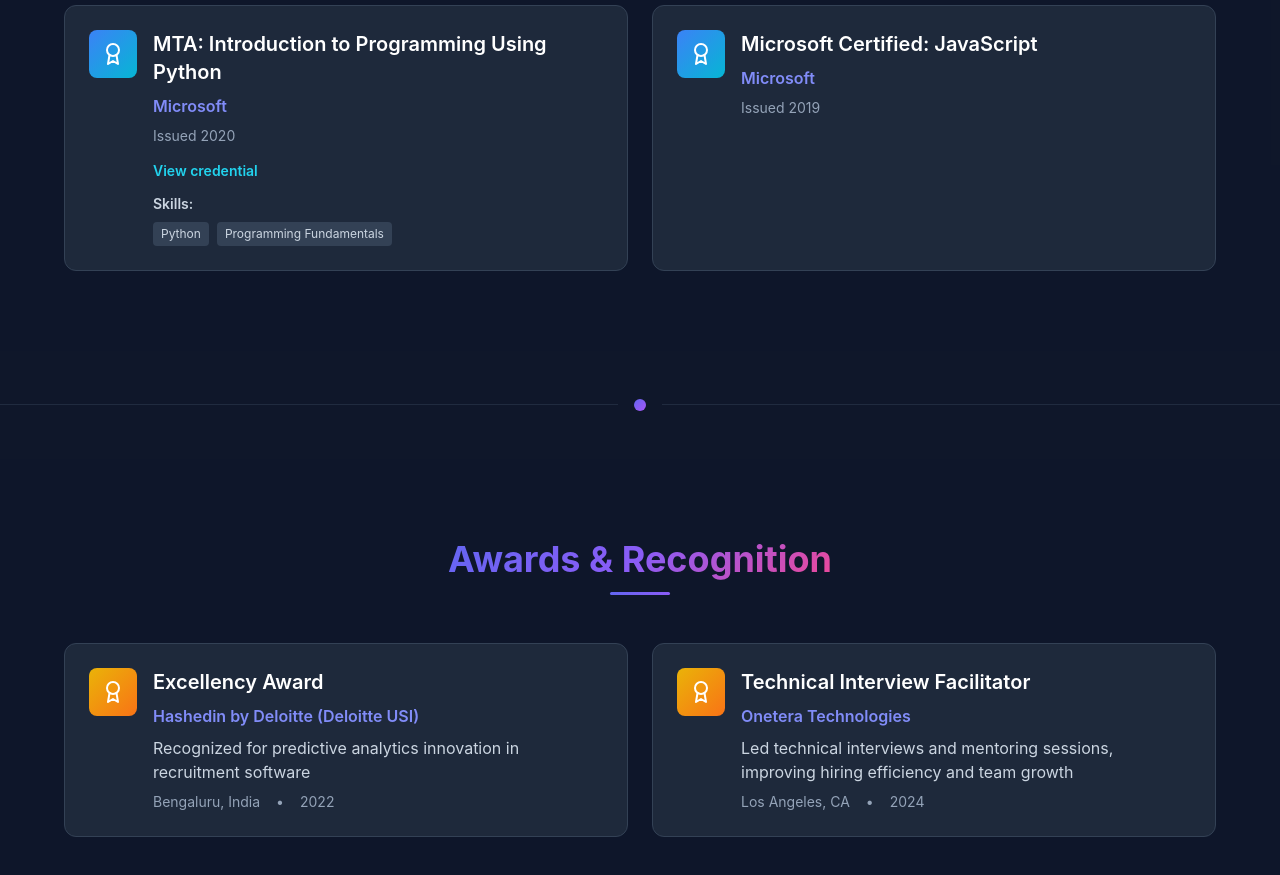
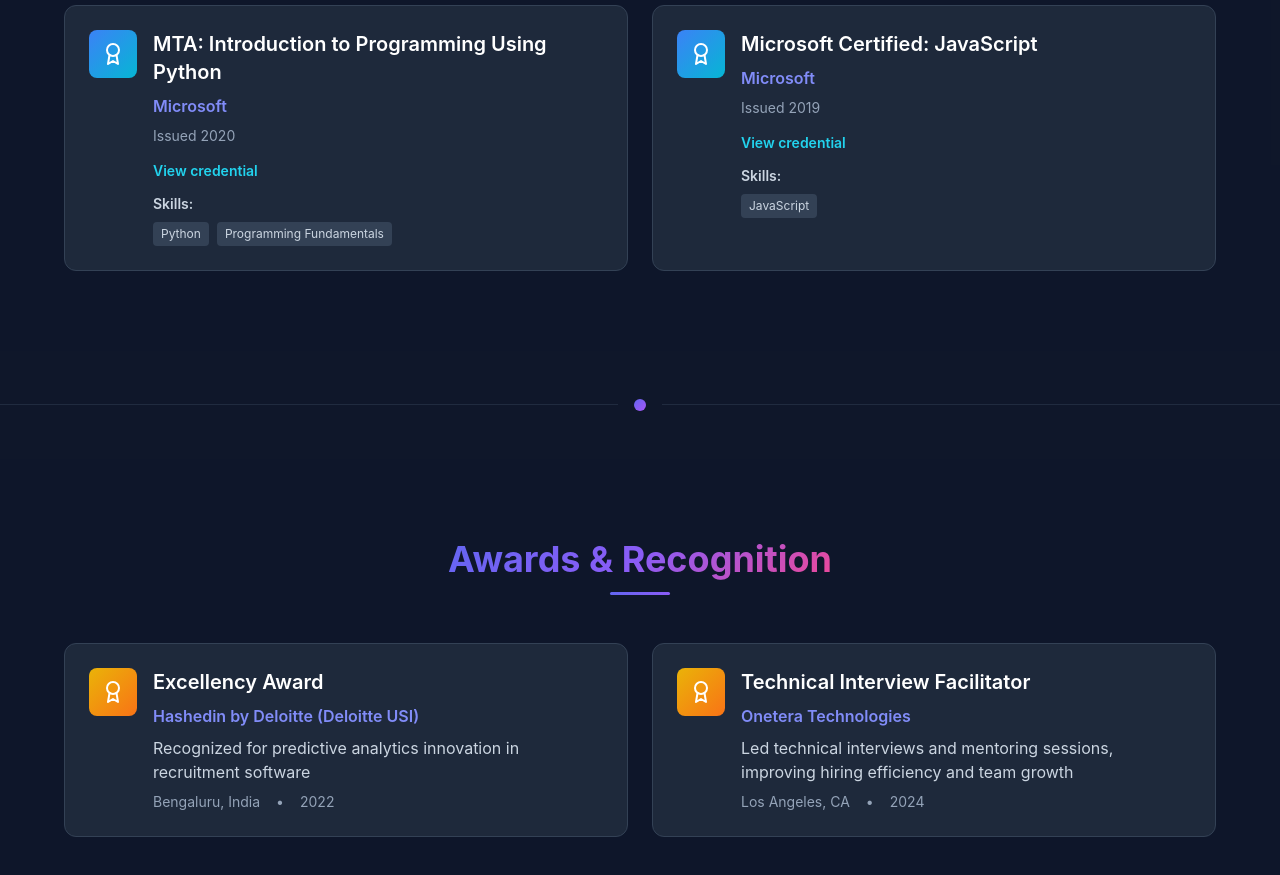
Before and after one commit to haripriyarao26/portfolio, a Next.js app: page / in a window 1280 px wide. Shown: the part 6440-7315 px from the top of the page. Built offline with nearby package versions, Linux system fonts and the light colour scheme.

Commit message:
add MTA JS

```diff
--- a/data/resume.ts
+++ b/data/resume.ts
@@ -182,7 +182,9 @@ export const resumeData: ResumeData = {
     {
       title: "Microsoft Certified: JavaScript",
       issuer: "Microsoft",
-      issueDate: "2019"
+      issueDate: "2019",
+      credentialUrl: "https://www.credly.com/badges/31d429f2-4bd7-4516-b585-2148c5c11fe7/public_url",
+      skills: ["JavaScript"]
     }
   ]
 };
```
